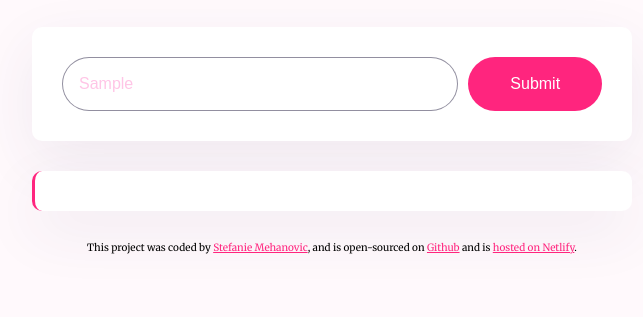
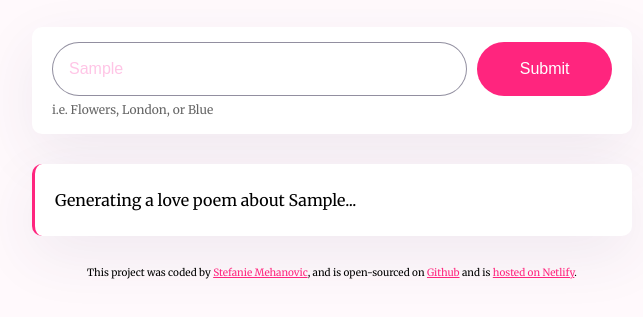
Before and after one commit to StefanieLynn9008/AI-Project, a plain HTML site: page index.html in a window 1280 px wide. Both pictures are taken after typing "Sample" into the empty fields and a click on the input 843 px from the left and 261 px from the top of the page. Shown: the part 177-494 px from the top of the page, without its empty margins (308-951 px from the left). Drawn offline with nearby package versions, Linux system fonts and the light colour scheme; no server answers.

Commit message:
Updated the UI

```diff
--- a/index.html
+++ b/index.html
@@ -22,10 +22,11 @@
       </header>
 
       <main>
+        <div class="form-container">
           <form id="poem-generator-form">
             <input
               type="text"
-            placeholder="Enter the topic of the love poem"
+              placeholder="Enter the topic of a love poem"
               autofocus
               required
               autocomplete="off"
@@ -34,7 +35,10 @@
             />
             <input type="submit" class="submit-button" />
           </form>
-        <div class="poem" id="poem"></div>
+          <div class="hint">i.e. Flowers, London, or Blue</div>
+        </div>
+
+        <div class="poem hidden" id="poem"></div>
       </main>
 
       <footer>
--- a/src/script.js
+++ b/src/script.js
@@ -18,6 +18,10 @@ function generatePoem(event) {
   let prompt = `User instructions: Generate a love poem about ${instructionsInput.value}`;
   let apiUrl = `https://api.shecodes.io/ai/v1/generate?prompt=${prompt}&context=${context}&key=${apiKey}`;
 
+  let poemElement = document.querySelector("#poem");
+  poemElement.classList.remove("hidden");
+  poemElement.innerHTML = `<div class = "blink">Generating a love poem about ${instructionsInput.value}...</div>`;
+
   console.log("Generating poem");
   console.log(`Prompt: ${prompt}`);
   console.log(`Context: ${context}`);
--- a/src/style.css
+++ b/src/style.css
@@ -24,13 +24,23 @@ h1 {
   color: #191317;
 }
 
-form {
-  padding: 30px;
+.form-container {
   background-color: #fff;
-  border-radius: 10px;
-  display: flex;
   box-shadow: 0px 20px 60px rgba(65, 50, 100, 0.08);
   margin-bottom: 30px;
+  border-radius: 10px;
+  padding: 15px 20px;
+}
+
+form {
+  display: flex;
+}
+
+.hint {
+  line-height: 1.5;
+  font-size: 12px;
+  margin-top: 5px;
+  opacity: 0.6;
 }
 
 .instructions {
@@ -62,6 +72,21 @@ form {
   border-left: 3px solid #ff257e;
   box-shadow: 0px 20px 60px rgba(65, 50, 100, 0.08);
   border-radius: 10px;
+  display: block;
+}
+
+.hidden {
+  display: none;
+}
+
+@keyframes blink {
+  50% {
+    opacity: 0;
+  }
+}
+
+.blink {
+  animation: blink 1s step-start 0s infinite;
 }
 
 footer {
```
Lines whose indentation alone changed are shown as unchanged.
